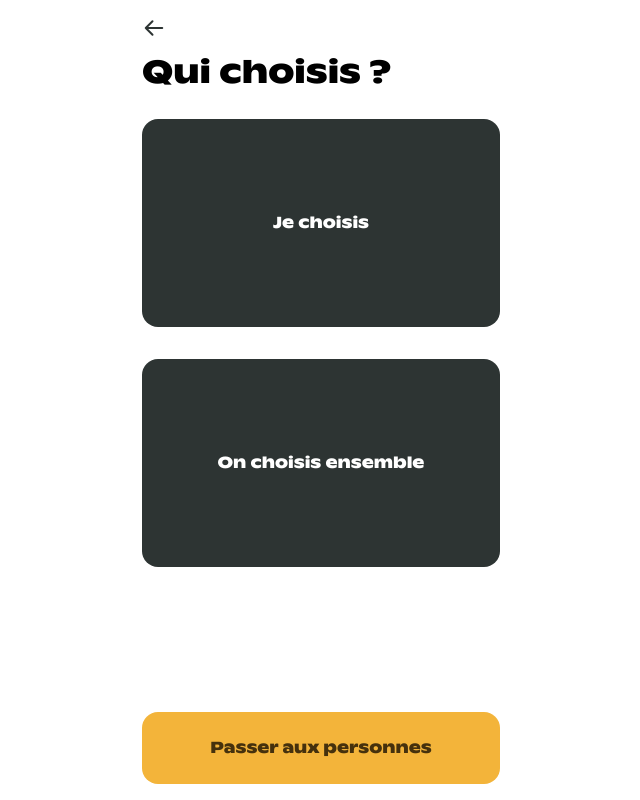
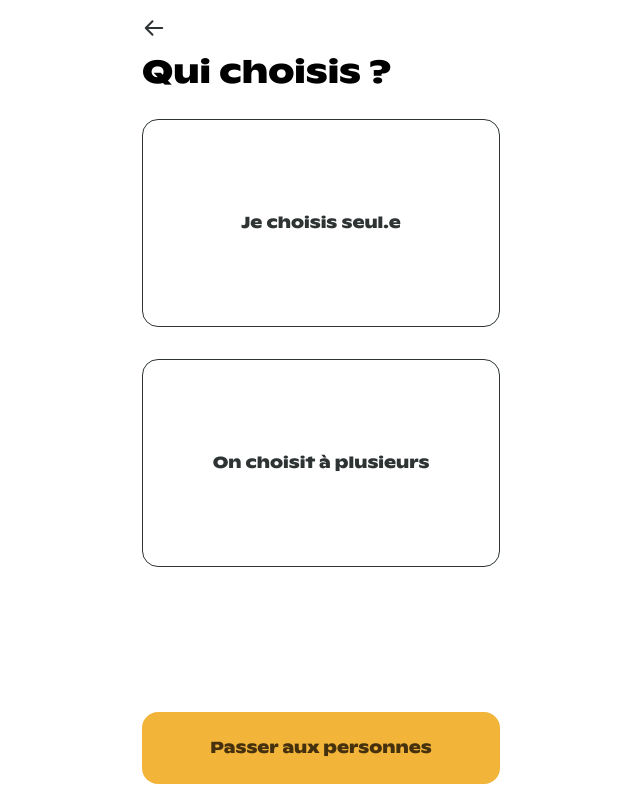
Before and after one commit to FlorianLz/inti, a Next.js app: page / in a window 1280 px wide. Shown: the whole page, without its empty margins (319-959 px from the left). Built offline with nearby package versions, Linux system fonts and the light colour scheme.

Commit message:
Fix style choice buttons

```diff
--- a/assets/css/partials/Buttons.css
+++ b/assets/css/partials/Buttons.css
@@ -4,6 +4,6 @@
     }
 
     .button-neutral {
-        @apply bg-neutral-100 px-7 py-6 rounded-2xl text-white text-base font-bold;
+        @apply px-7 py-6 rounded-2xl text-neutral-100 text-base font-bold border border-neutral-100;
     }
 }
--- a/components/formSteps/ModeFormStep.tsx
+++ b/components/formSteps/ModeFormStep.tsx
@@ -30,11 +30,11 @@ export const ModeFormStep = (props: any) => {
             <div className='h-full flex flex-col justify-between'>
                 <ButtonComponent  buttons={[
                     {
-                        text: 'Je choisis',
+                        text: 'Je choisis seul.e',
                         value: 'je-choisis'
                     },
                     {
-                        text: 'On choisis ensemble',
+                        text: 'On choisit à plusieurs',
                         value: 'on-choisis-ensemble'
                     }
                 ]} onChange={(value) => handleChange(value)}/>
```
